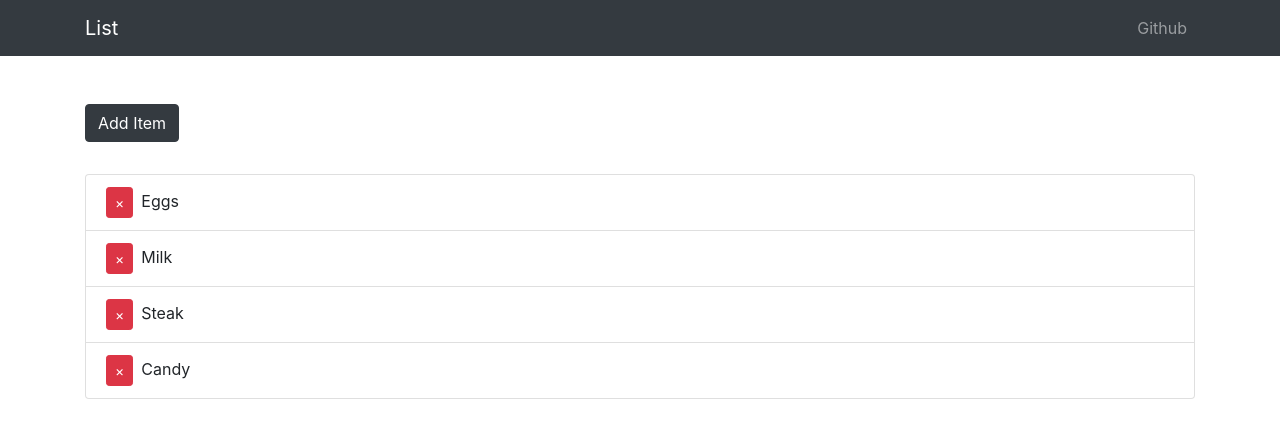
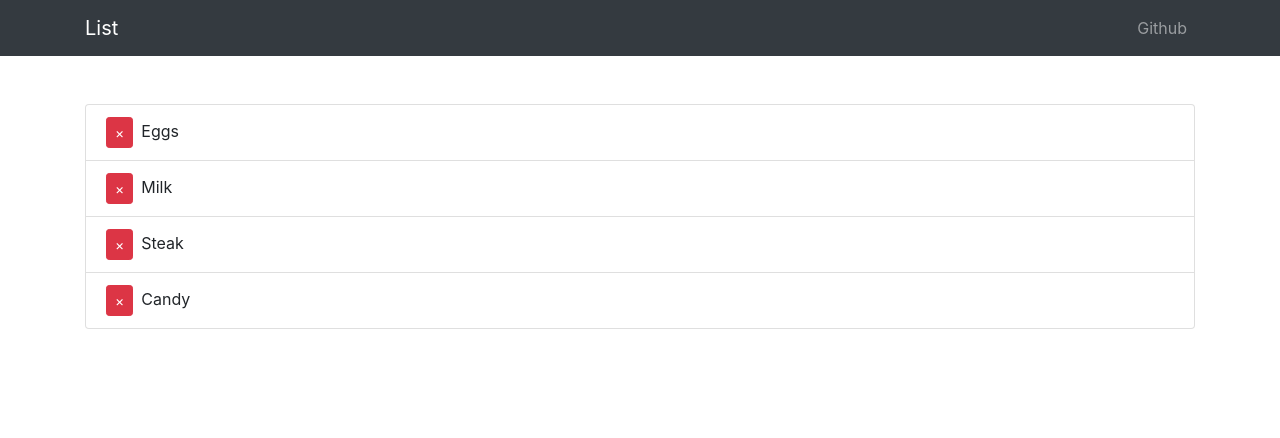
Before and after one commit to gundmr/listEr, a React (Create React App) app in the folder client/: page / in a window 1280 px wide. Shown: the top 438 px of the page. Built offline with nearby package versions, Linux system fonts and the light colour scheme.

Commit message:
enable delete with redux

```diff
--- a/client/src/actions/itemActions.js
+++ b/client/src/actions/itemActions.js
@@ -6,3 +6,10 @@
         type: GET_ITEMS
     };
 };
+
+export const deleteItem = (id) => {
+    return {
+        type: DELETE_ITEM,
+        payload: id
+    };
+};
--- a/client/src/components/List.js
+++ b/client/src/components/List.js
@@ -2,7 +2,7 @@
 import { Container, ListGroup, ListGroupItem, Button } from 'reactstrap';
 import { CSSTransition, TransitionGroup } from 'react-transition-group';
 import { connect } from 'react-redux';
-import { getItems } from '../actions/itemActions';
+import { getItems, deleteItem } from '../actions/itemActions';
 import PropTypes from 'prop-types';
 
 class List extends Component {
@@ -12,40 +12,26 @@
         this.props.getItems();
     }
 
+    onDeleteClick = (id) => {
+        this.props.deleteItem(id);
+    };
+
     render() {
 
         const { items } = this.props.item;
         return(
             <Container>
-                <Button
-                    color="dark"
-                    style={{marginBottom: '2rem'}}
-                    onClick={() => {
-                        const name = prompt('Enter Item');
-                        if(name) {
-                            this.setState(state => ({
-                                items: [...state.items, { id: uuid(), name }]
-                            }));
-                        }
-                    }}>
-                    Add Item
-                    </Button>
-
                     <ListGroup>
                         <TransitionGroup className="shopping-list">
                         {items.map(({ id, name }) => (
                             <CSSTransition key={id} timeout={500} classNames="fade">
                                 <ListGroupItem>
-                {/* whatever item is clicked will be filtered out of the array */}
+
                                 <Button
                                     className="remove-btn"
                                     color="danger"
                                     size="sm"
-                                    onClick={() => {
-                                        this.setState(state => ({
-                                            items: state.items.filter(item => item.id !==id)
-                                        }));
-                                    }}>
+                                    onClick={this.onDeleteClick.bind(this, id)}>
                                 &times;</Button>
                                     {name}
                                 </ListGroupItem>
@@ -70,4 +56,4 @@
     item: state.item
 });
 
-export default connect(mapStateToProps, { getItems })(List);
+export default connect(mapStateToProps, { getItems, deleteItem })(List);
--- a/client/src/reducers/itemReducer.js
+++ b/client/src/reducers/itemReducer.js
@@ -17,6 +17,11 @@
             return {
                 ...state
             };
+        case DELETE_ITEM:
+            return {
+                ...state,
+                items: state.items.filter(item => item.id !== action.payload)
+            }
         default:
             return state;
     }
```
